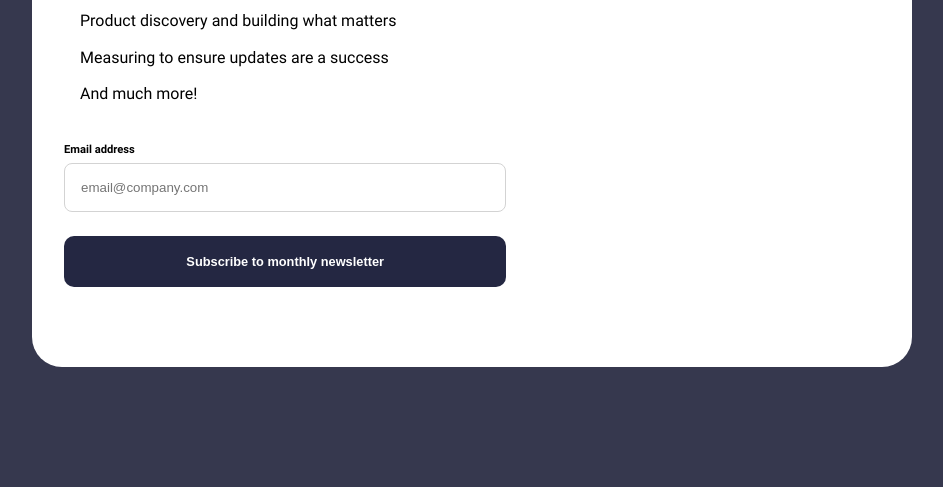
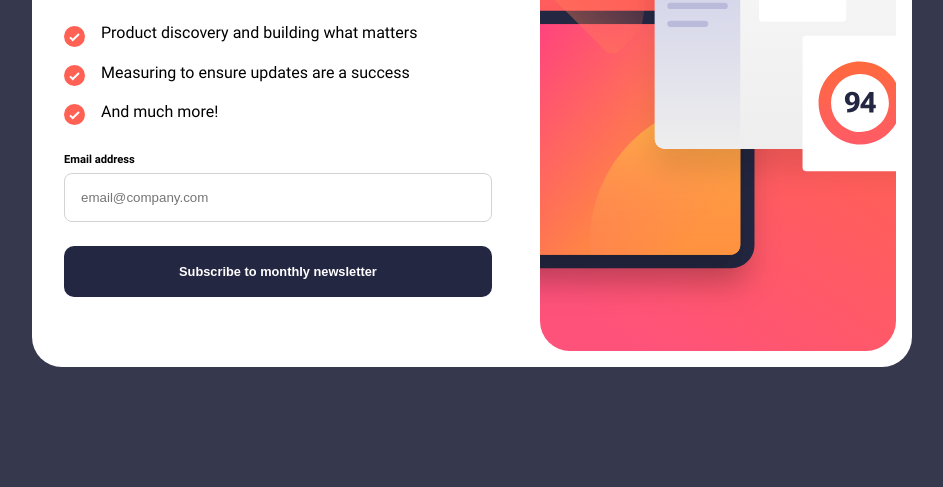
Before and after one commit to Cristian-Nastase/Newsletter-sign-up-with-success, a plain HTML site: page index.html in a window 1280 px wide. Shown: the part 313-800 px from the top of the page, without its empty margins (168-1111 px from the left). Drawn offline with Linux system fonts and the light colour scheme.

Commit message:
Changed the images paths to relative

```diff
--- a/css/style.css
+++ b/css/style.css
@@ -8,6 +8,7 @@
 
 body
 {
+    background-color: var(--blue-800);
     display: flex;
     flex-direction: column;
 
@@ -20,11 +21,19 @@ section#sign-up-form
 {
     display: flex;
     flex-direction: column;
+
+    background-color: var(--white);
 }
 
 #form-image-area
 {
+    width: 100%;
     flex: 0 1 auto;
+
+    img
+    {
+        width: 100%;
+    }
 }
 
 #form-content
@@ -72,7 +81,7 @@ ul.content-list
 
     li::before
     {
-        content: url(./assets/images/icon-list.svg);
+        content: url(../assets/images/icon-list.svg);
         padding-top: 1%;
     }
 
@@ -134,6 +143,8 @@ section#success-message
     gap: var(--spacing-300);
 
     padding: var(--spacing-800) var(--spacing-300);
+
+    background-color: var(--white);
 }
 
 div#message-content
@@ -207,12 +218,12 @@ input#email.error
         width: 55rem;
         height: 35rem;
         flex-direction: row-reverse;
-        background-color: var(--white);
         border-radius: 30px;
     }
 
     #form-image-area
     {
+        width: auto;
         flex: 1 0 auto;
         padding: var(--spacing-200);
 
@@ -224,7 +235,7 @@ input#email.error
             height: 100%;
             object-fit: cover;
 
-            content: url(./assets/images/illustration-sign-up-desktop.svg);
+            content: url(../assets/images/illustration-sign-up-desktop.svg);
         }
     }
 
@@ -247,8 +258,6 @@ input#email.error
 
         justify-content: center;
 
-        background-color: var(--white);
-
         gap: var(--spacing-400);
     }
 
```
